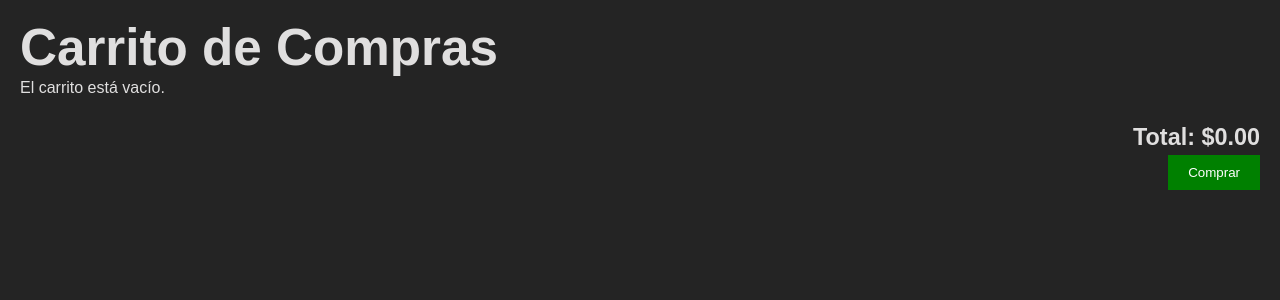
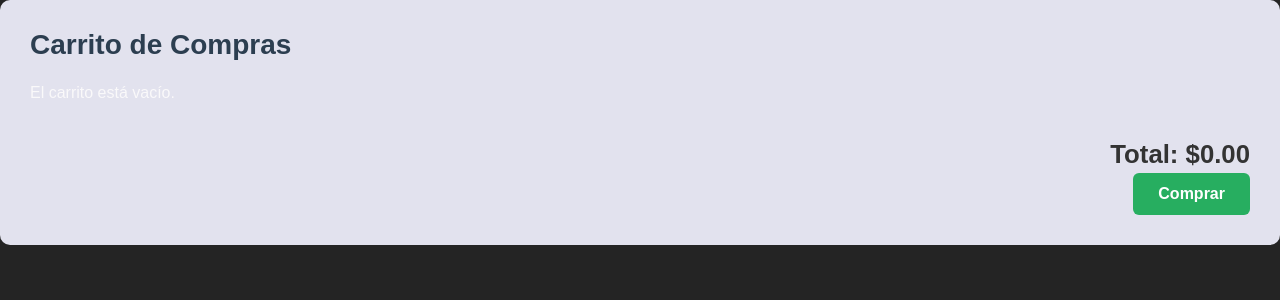
Before and after one commit to myesteban309595/landingpageingtokora, a React (Vite) app in the folder CLIENT/: page /cart in a window 1280 px wide. Shown: the top 300 px of the page. Built offline with nearby package versions, Linux system fonts and the light colour scheme.

Commit message:
ajustes en el carrito de compras, ajsute de estilos, precio discopoutn, visualizacion de pecio, subtotal y total

```diff
--- a/CLIENT/src/components/CartPage.css
+++ b/CLIENT/src/components/CartPage.css
@@ -1,6 +1,15 @@
+.title-header {
+  color: #2c3e50; /* Gris oscuro que proporciona buen contraste sobre fondo blanco */
+  font-size: 28px; /* Tamaño de fuente más grande para que destaque */
+  font-weight: 700; /* Negrita para que sea más llamativo */
+  margin-bottom: 20px; /* Espacio debajo del título */
+}
+
 .cart-page {
-    padding: 20px;
+  padding: 30px;
   font-family: Arial, sans-serif;
+  background-color: #e2e2ee; /* Fondo claro para hacer la página más suave */
+  border-radius: 10px; /* Bordes redondeados para un diseño más moderno */
 }
 
 .cart-items {
@@ -13,15 +22,25 @@
   display: flex;
   justify-content: space-between;
   align-items: center;
-    border-bottom: 1px solid #ccc;
-    padding: 10px;
+  border-bottom: 1px solid #e0e0e0; /* Línea de separación más suave */
+  padding: 15px;
+  background-color: #fff; /* Fondo blanco para cada ítem */
+  border-radius: 8px; /* Bordes redondeados para cada item */
+  box-shadow: 0 2px 4px rgba(0, 0, 0, 0.1); /* Sombra suave para darle profundidad */
+  transition: transform 0.3s ease, box-shadow 0.3s ease; /* Efecto hover */
+}
+
+.cart-item:hover {
+  transform: translateY(-5px); /* Le da un efecto de elevación al pasar el mouse */
+  box-shadow: 0 4px 8px rgba(0, 0, 0, 0.15); /* Sombra más fuerte al hacer hover */
 }
 
 .cart-item__image {
   width: 100px;
-    height: auto;
+  height: 120px;
   object-fit: cover;
   margin-right: 20px;
+  border-radius: 8px; /* Bordes redondeados en la imagen */
 }
 
 .cart-item__details {
@@ -31,36 +50,98 @@
 .cart-item__details h3 {
   margin: 0;
   font-size: 18px;
+  font-weight: 600; /* Negrita para el título */
+  color: #333; /* Asegurar que el texto sea oscuro y visible */
 }
 
 .cart-item__details p {
   margin: 5px 0;
+  color: #555; /* Color más suave para los textos */
 }
 
 .cart-item__details input {
-    width: 50px;
-    padding: 5px;
-    margin-right: 10px;
+  width: 60px;
+  padding: 8px;
+  margin-right: 15px;
+  border-radius: 4px;
+  border: 1px solid #ddd; /* Bordes suaves */
+  transition: border-color 0.2s ease;
+}
+
+.cart-item__details input:focus {
+  border-color: #5cb85c; /* Verde al seleccionar el campo */
+  outline: none;
 }
 
 .cart-item__details button {
-    background-color: red;
+  background-color: #e74c3c; /* Rojo más suave */
   color: white;
   border: none;
-    padding: 5px 10px;
+  padding: 8px 15px;
   cursor: pointer;
+  border-radius: 4px;
+  transition: background-color 0.3s ease;
+}
+
+.cart-item__details button:hover {
+  background-color: #c0392b; /* Rojo más oscuro al pasar el mouse */
 }
 
 .cart-total {
-    margin-top: 20px;
-    font-size: 20px;
+  margin-top: 30px;
+  font-size: 22px;
   text-align: right;
+  font-weight: 700;
+  color: #333; /* Color oscuro para el total */
 }
 
 .cart-total button {
-    background-color: green;
+  background-color: #27ae60; /* Verde para el botón de comprar */
   color: white;
   border: none;
-    padding: 10px 20px;
+  padding: 12px 25px;
   cursor: pointer;
+  border-radius: 6px;
+  font-size: 16px;
+  transition: background-color 0.3s ease;
 }
+
+.cart-total button:hover {
+  background-color: #2ecc71; /* Verde más brillante al hacer hover */
+}
+
+/* Estilos para los precios */
+.original-price {
+  text-decoration: line-through;
+  color: #999; /* Gris claro para el precio tachado */
+  margin-right: 10px;
+  font-size: 16px;
+}
+
+.discount-price {
+  font-weight: bold;
+  color: #e74c3c; /* Rojo brillante para el precio con descuento */
+  font-size: 18px;
+}
+
+/* Mejora para la legibilidad de los textos sobre fondos claros */
+.cart-item__details h3,
+.cart-item__details p {
+  color: #333; /* Color más oscuro para el texto */
+}
+
+.cart-total h3 {
+  color: #333; /* Color oscuro para el total */
+}
+
+.cart-total button {
+  background-color: #27ae60; /* Verde para el botón de comprar */
+  color: white;
+}
+
+/* Mejor contraste para botones y textos en general */
+.cart-item__details button,
+.cart-total button {
+  font-size: 16px;
+  font-weight: 600; /* Asegura que el texto en botones sea más legible */
+}
--- a/CLIENT/src/components/CartPage.jsx
+++ b/CLIENT/src/components/CartPage.jsx
@@ -9,7 +9,14 @@ const CartPage = () => {
   // Función para obtener los productos del carrito del sessionStorage
   const getCartItems = () => {
     const items = JSON.parse(sessionStorage.getItem('cart')) || [];
-    setCartItems(items);
+
+    // Asegurar que cada producto tenga una cantidad por defecto de 1
+    const updatedItems = items.map(item => ({
+      ...item,
+      quantity: item.quantity ? item.quantity : 1,  // Si no tiene cantidad, asignar 1
+    }));
+
+    setCartItems(updatedItems);
   };
 
   useEffect(() => {
@@ -32,9 +39,18 @@ const CartPage = () => {
     sessionStorage.setItem('cart', JSON.stringify(updatedItems)); // Guardar en sessionStorage
   };
 
+  // Calcular el subtotal de un item (precio * cantidad)
+  const calculateItemSubtotal = (item) => {
+    const price = parseFloat(item.price.replace('$', '').replace(',', '')); // Convertir precio a número
+    return (price * item.quantity).toFixed(2);
+  };
+
   // Calcular el total de la compra
   const calculateTotal = () => {
-    return cartItems.reduce((total, item) => total + item.price * item.quantity, 0).toFixed(2);
+    return cartItems.reduce((total, item) => {
+      const price = parseFloat(item.price.replace('$', '').replace(',', '')); // Convertir precio a número
+      return total + (price * item.quantity);
+    }, 0).toFixed(2);
   };
 
   // Comprar (limpiar el carrito y mostrar mensaje)
@@ -47,7 +63,7 @@ const CartPage = () => {
 
   return (
     <div className="cart-page">
-      <h1>Carrito de Compras</h1>
+      <h1 className="title-header">Carrito de Compras</h1>
 
       {cartItems.length === 0 ? (
         <p>El carrito está vacío.</p>
@@ -58,7 +74,14 @@ const CartPage = () => {
               <img className="cart-item__image" src={item.image} alt={item.title} />
               <div className="cart-item__details">
                 <h3>{item.title}</h3>
-                <p>Precio: ${item.price}</p>
+                <p>
+                  Precio:
+                  <span className="original-price">{item.price}</span>
+                  <span className="discount-price">{item.discountPrice}</span>
+                </p>
+                <p>
+                  Subtotal: ${calculateItemSubtotal(item)}
+                </p>
                 <p>Cantidad:
                   <input
                     type="number"
```
Lines whose indentation alone changed are shown as unchanged.
